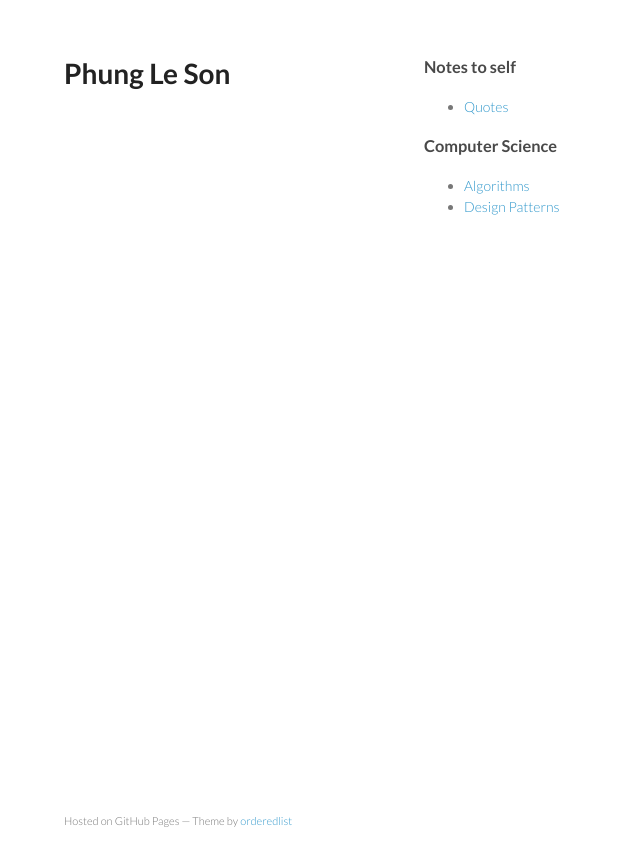
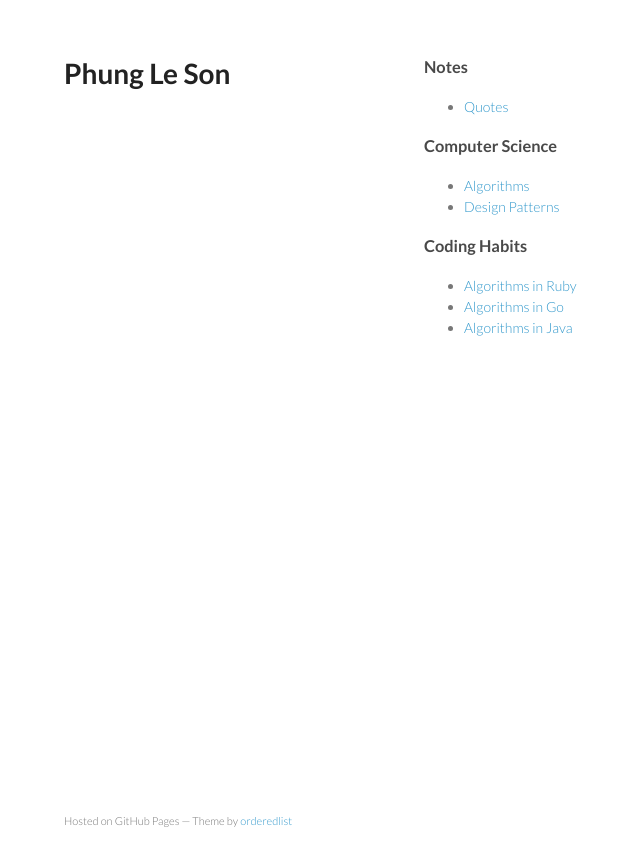
Before and after one commit to phungleson/phungleson.github.io, a Jekyll site: the page built from index.md, in a window 1280 px wide. Shown: the top 866 px of the page, without its empty margins (146-786 px from the left). Built offline with Jekyll 4.4.1, drawn with Linux system fonts in a browser that asks for light colours.

Commit message:
Add "Coding Habits" section

```diff
--- a/index.md
+++ b/index.md
@@ -3,7 +3,7 @@ layout: default
 title: Algorithms
 ---
 
-### Notes to self
+### Notes
 
 * [Quotes](/quotes/)
 
@@ -11,3 +11,9 @@ title: Algorithms
 
 * [Algorithms](/algorithms/)
 * [Design Patterns](/design-patterns/)
+
+### Coding Habits
+
+* [Algorithms in Ruby](https://github.com/phungleson/algorithms.rb)
+* [Algorithms in Go](https://github.com/phungleson/algorithms.rb)
+* [Algorithms in Java](https://github.com/phungleson/algorithms.java)
```
